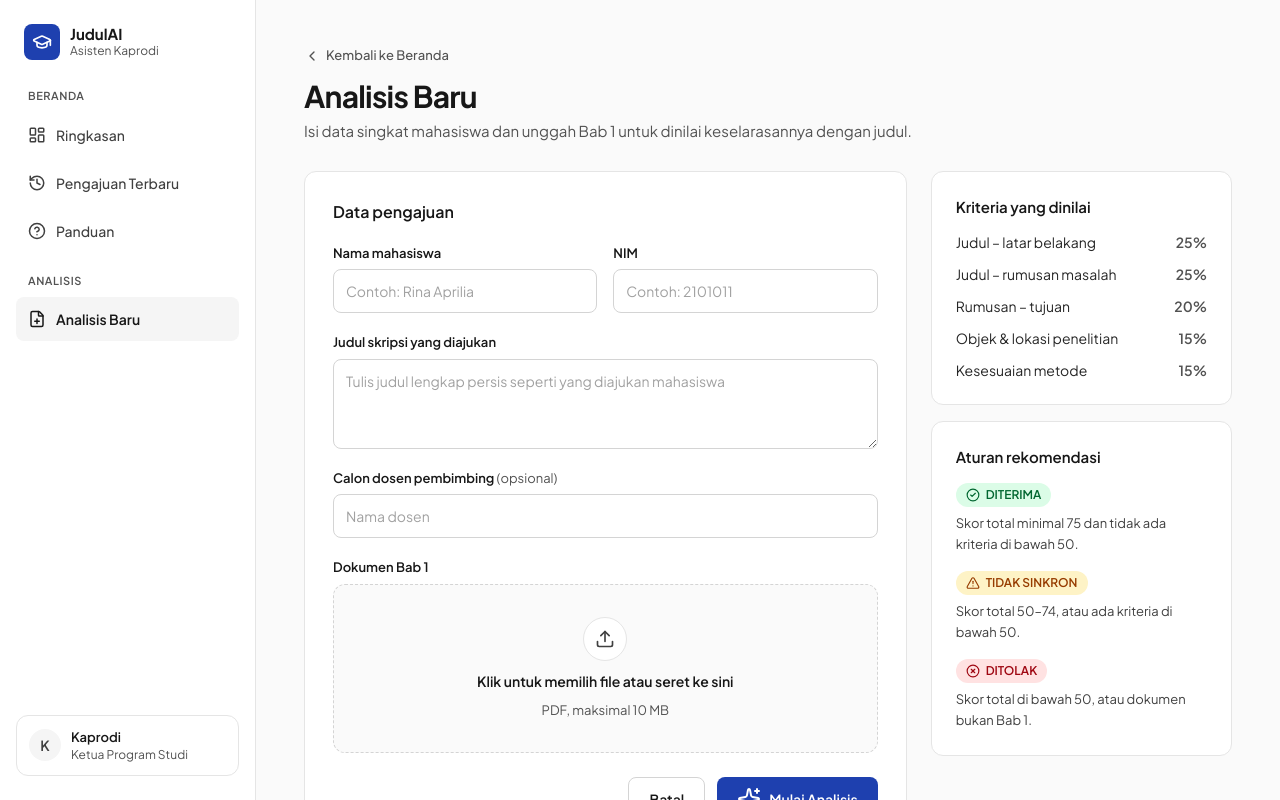
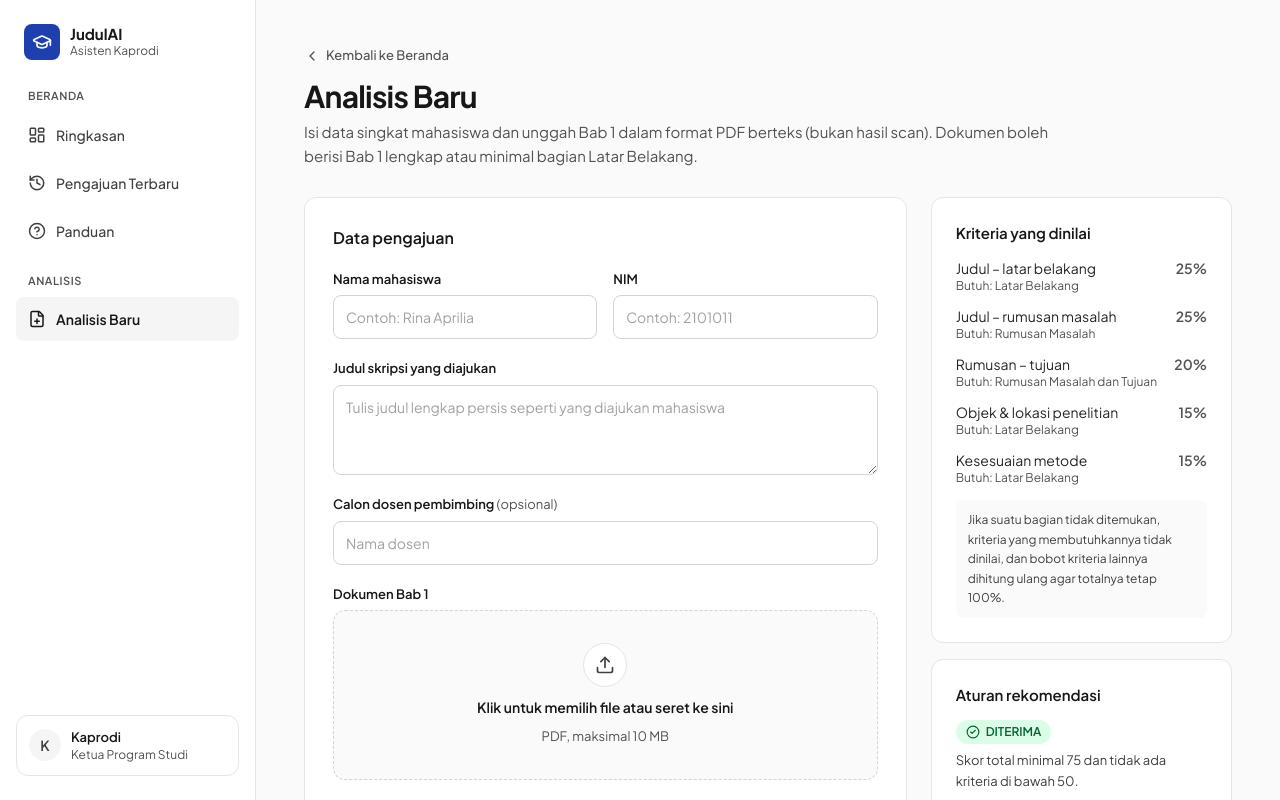
Before and after one commit to gyenisasyofiaa/skripsilens, a Next.js app: page /analisis/baru in a window 1280 px wide. Shown: the top 800 px of the page. Built offline with nearby package versions, Linux system fonts and the light colour scheme.

Commit message:
feat: update analysis page with PDF and section requirements

```diff
--- a/src/app/(dashboard)/analisis/baru/page.tsx
+++ b/src/app/(dashboard)/analisis/baru/page.tsx
@@ -9,18 +9,20 @@ export const metadata: Metadata = {
   title: "Analisis Baru",
 };
 
+// DIUBAH: setiap kriteria mencatat bagian Bab 1 yang dibutuhkan
 const KRITERIA = [
-  { nama: "Judul – latar belakang", bobot: 25 },
-  { nama: "Judul – rumusan masalah", bobot: 25 },
-  { nama: "Rumusan – tujuan", bobot: 20 },
-  { nama: "Objek & lokasi penelitian", bobot: 15 },
-  { nama: "Kesesuaian metode", bobot: 15 },
+  { nama: "Judul – latar belakang", bobot: 25, butuh: "Latar Belakang" },
+  { nama: "Judul – rumusan masalah", bobot: 25, butuh: "Rumusan Masalah" },
+  { nama: "Rumusan – tujuan", bobot: 20, butuh: "Rumusan Masalah dan Tujuan" },
+  { nama: "Objek & lokasi penelitian", bobot: 15, butuh: "Latar Belakang" },
+  { nama: "Kesesuaian metode", bobot: 15, butuh: "Latar Belakang" },
 ];
 
 const ATURAN: { status: StatusRekomendasi; syarat: string }[] = [
   { status: "DITERIMA", syarat: "Skor total minimal 75 dan tidak ada kriteria di bawah 50." },
   { status: "TIDAK_SINKRON", syarat: "Skor total 50–74, atau ada kriteria di bawah 50." },
-  { status: "DITOLAK", syarat: "Skor total di bawah 50, atau dokumen bukan Bab 1." },
+  // DIUBAH: syarat minimum dokumen adalah Latar Belakang
+  { status: "DITOLAK", syarat: "Skor total di bawah 50, atau bagian Latar Belakang tidak ditemukan." },
 ];
 
 export default function AnalisisBaruPage() {
@@ -35,8 +37,10 @@ export default function AnalisisBaruPage() {
           Kembali ke Beranda
         </Link>
         <h1 className="text-2xl font-bold tracking-tight text-neutral-900 sm:text-3xl">Analisis Baru</h1>
-        <p className="text-[15px] text-neutral-600">
-          Isi data singkat mahasiswa dan unggah Bab 1 untuk dinilai keselarasannya dengan judul.
+        {/* DIUBAH: syarat dokumen */}
+        <p className="max-w-3xl text-[15px] leading-relaxed text-neutral-600">
+          Isi data singkat mahasiswa dan unggah Bab 1 dalam format PDF berteks (bukan hasil scan). Dokumen boleh
+          berisi Bab 1 lengkap atau minimal bagian Latar Belakang.
         </p>
       </header>
 
@@ -48,12 +52,21 @@ export default function AnalisisBaruPage() {
             <h2 className="text-[15px] font-semibold text-neutral-900">Kriteria yang dinilai</h2>
             <ul className="flex flex-col gap-3">
               {KRITERIA.map((kriteria) => (
-                <li key={kriteria.nama} className="flex justify-between gap-3 text-sm text-neutral-800">
-                  <span>{kriteria.nama}</span>
-                  <span className="font-semibold text-neutral-600">{kriteria.bobot}%</span>
+                <li key={kriteria.nama} className="flex justify-between gap-3">
+                  {/* DIUBAH: tampilkan bagian yang dibutuhkan */}
+                  <div className="flex flex-col">
+                    <span className="text-sm text-neutral-800">{kriteria.nama}</span>
+                    <span className="text-xs text-neutral-600">Butuh: {kriteria.butuh}</span>
+                  </div>
+                  <span className="text-sm font-semibold text-neutral-600">{kriteria.bobot}%</span>
                 </li>
               ))}
             </ul>
+            {/* DIUBAH: catatan bobot menyesuaikan */}
+            <p className="rounded-lg bg-neutral-50 px-3 py-2.5 text-xs leading-relaxed text-neutral-700">
+              Jika suatu bagian tidak ditemukan, kriteria yang membutuhkannya tidak dinilai, dan bobot kriteria
+              lainnya dihitung ulang agar totalnya tetap 100%.
+            </p>
           </section>
 
           <section className="flex flex-col gap-3.5 rounded-xl border border-neutral-200 bg-white p-5 sm:p-6">
```
